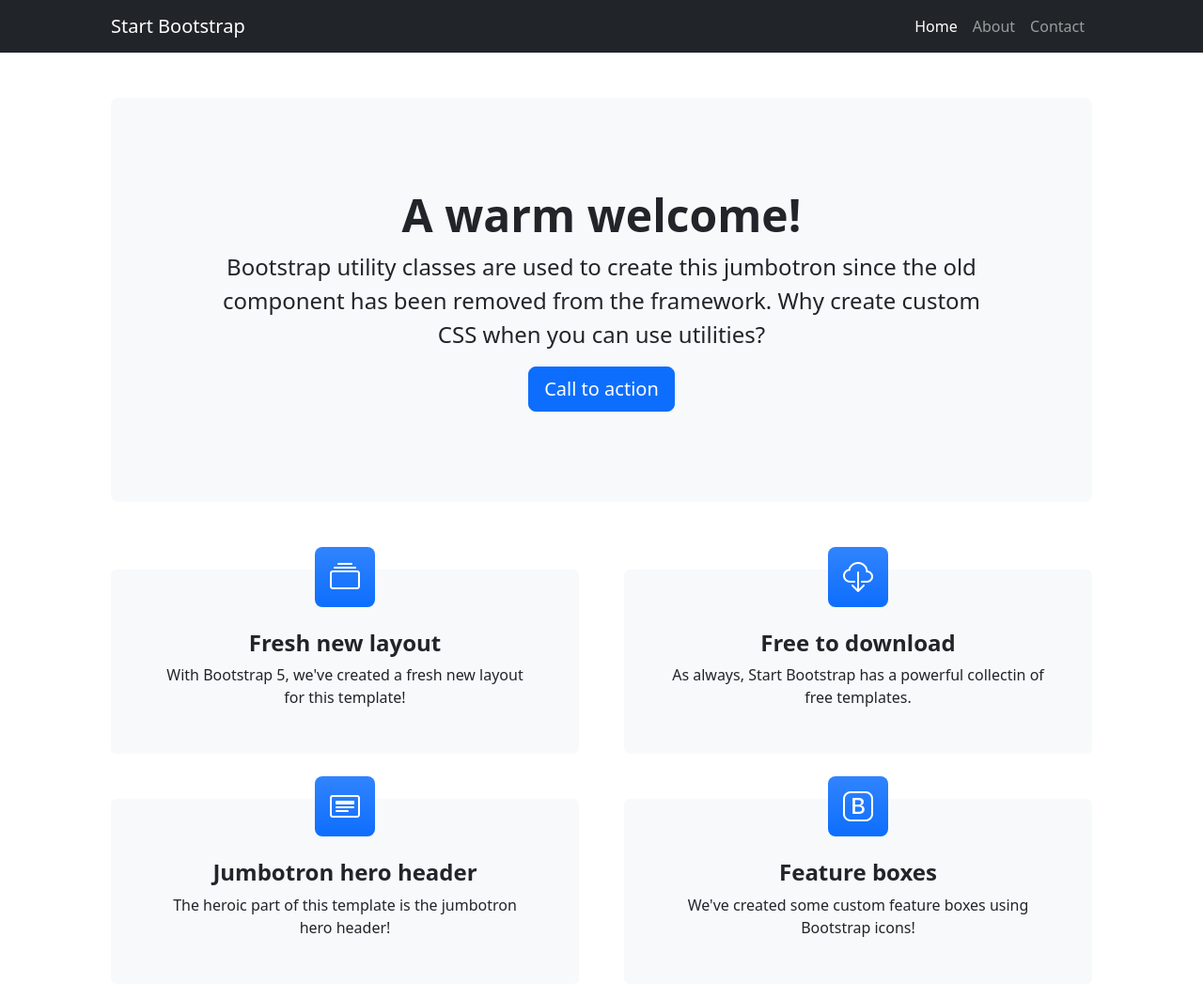
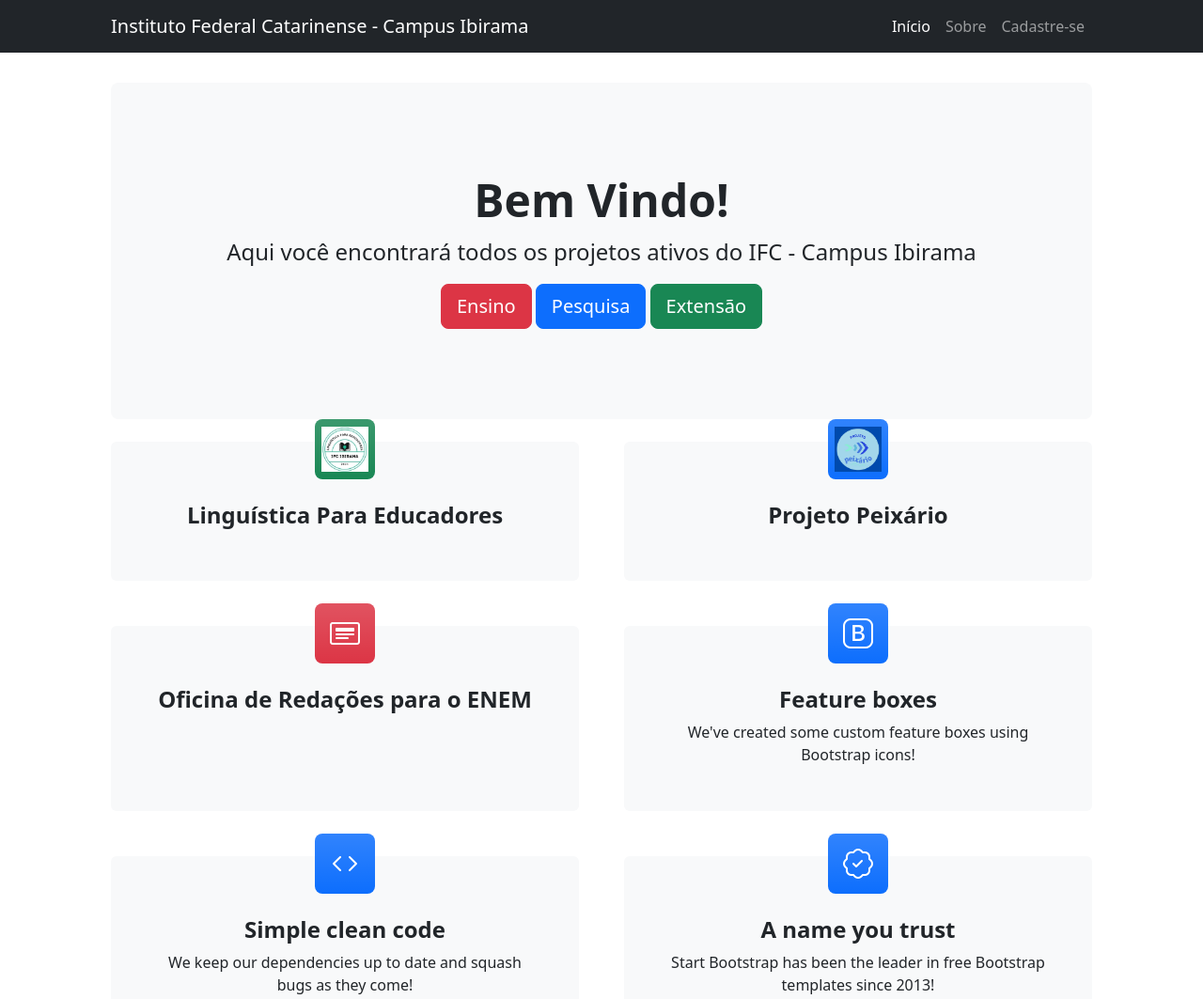
Before and after one commit to StartBootstrap/startbootstrap-heroic-features, a plain HTML site: page dist/index.html in a window 1280 px wide. Shown: the top 1063 px of the page at 94% size. Drawn offline with nearby package versions, Linux system fonts and the light colour scheme.

Commit message:
modifiquei a página inicial

```diff
--- a/dist/index.html
+++ b/dist/index.html
@@ -5,7 +5,7 @@
         <meta name="viewport" content="width=device-width, initial-scale=1, shrink-to-fit=no" />
         <meta name="description" content="" />
         <meta name="author" content="" />
-        <title>Heroic Features - Start Bootstrap Template</title>
+        <title> Projetos de Ensino, Pesquisa e Extensão do IFC - Campus Ibirama</title>
         <!-- Favicon-->
         <link rel="icon" type="image/x-icon" href="assets/favicon.ico" />
         <!-- Bootstrap icons-->
@@ -17,29 +17,33 @@
         <!-- Responsive navbar-->
         <nav class="navbar navbar-expand-lg navbar-dark bg-dark">
             <div class="container px-lg-5">
-                <a class="navbar-brand" href="#!">Start Bootstrap</a>
+                <a class="navbar-brand" href="#!">Instituto Federal Catarinense - Campus Ibirama</a>
                 <button class="navbar-toggler" type="button" data-bs-toggle="collapse" data-bs-target="#navbarSupportedContent" aria-controls="navbarSupportedContent" aria-expanded="false" aria-label="Toggle navigation"><span class="navbar-toggler-icon"></span></button>
                 <div class="collapse navbar-collapse" id="navbarSupportedContent">
                     <ul class="navbar-nav ms-auto mb-2 mb-lg-0">
-                        <li class="nav-item"><a class="nav-link active" aria-current="page" href="#!">Home</a></li>
-                        <li class="nav-item"><a class="nav-link" href="#!">About</a></li>
-                        <li class="nav-item"><a class="nav-link" href="#!">Contact</a></li>
+                        <li class="nav-item"><a class="nav-link active" aria-current="page" href="#!">Início</a></li>
+                        <li class="nav-item"><a class="nav-link" href="#!">Sobre</a></li>
+                        <li class="nav-item"><a class="nav-link" href="#!">Cadastre-se</a></li>
                     </ul>
                 </div>
             </div>
         </nav>
+
         <!-- Header-->
-        <header class="py-5">
+        <header class="py-3"></header>
             <div class="container px-lg-5">
                 <div class="p-4 p-lg-5 bg-light rounded-3 text-center">
                     <div class="m-4 m-lg-5">
-                        <h1 class="display-5 fw-bold">A warm welcome!</h1>
-                        <p class="fs-4">Bootstrap utility classes are used to create this jumbotron since the old component has been removed from the framework. Why create custom CSS when you can use utilities?</p>
-                        <a class="btn btn-primary btn-lg" href="#!">Call to action</a>
+                        <h1 class="display-5 fw-bold">Bem Vindo!</h1>
+                        <p class="fs-4">Aqui você encontrará todos os projetos ativos do IFC - Campus Ibirama </p>
+                        <a class="btn btn-danger btn-lg" href="#!">Ensino</a>
+                        <a class="btn btn-primary btn-lg" href="#!">Pesquisa</a>
+                        <a class="btn btn-success btn-lg" href="#!">Extensão</a>
                     </div>
                 </div>
             </div>
         </header>
+
         <!-- Page Content-->
         <section class="pt-4">
             <div class="container px-lg-5">
@@ -48,27 +52,27 @@
                     <div class="col-lg-6 col-xxl-4 mb-5">
                         <div class="card bg-light border-0 h-100">
                             <div class="card-body text-center p-4 p-lg-5 pt-0 pt-lg-0">
-                                <div class="feature bg-primary bg-gradient text-white rounded-3 mb-4 mt-n4"><i class="bi bi-collection"></i></div>
-                                <h2 class="fs-4 fw-bold">Fresh new layout</h2>
-                                <p class="mb-0">With Bootstrap 5, we've created a fresh new layout for this template!</p>
+                                <div class="feature bg-success bg-gradient text-white rounded-3 mb-4 mt-n4"><img src="icones/oficinaLinguistica.jpg" alt="Imagem" style="height: 3rem;"></div>
+                                <h2 class="fs-4 fw-bold">Linguística Para Educadores</h2>
+
                             </div>
                         </div>
                     </div>
                     <div class="col-lg-6 col-xxl-4 mb-5">
                         <div class="card bg-light border-0 h-100">
                             <div class="card-body text-center p-4 p-lg-5 pt-0 pt-lg-0">
-                                <div class="feature bg-primary bg-gradient text-white rounded-3 mb-4 mt-n4"><i class="bi bi-cloud-download"></i></div>
-                                <h2 class="fs-4 fw-bold">Free to download</h2>
-                                <p class="mb-0">As always, Start Bootstrap has a powerful collectin of free templates.</p>
+                                <div class="feature bg-primary bg-gradient text-white rounded-3 mb-4 mt-n4"> <img src="icones/peixario.jpg" alt="Imagem" style="height: 3rem;"></div>
+                                <h2 class="fs-4 fw-bold"> Projeto Peixário</h2>
+
                             </div>
                         </div>
                     </div>
                     <div class="col-lg-6 col-xxl-4 mb-5">
                         <div class="card bg-light border-0 h-100">
                             <div class="card-body text-center p-4 p-lg-5 pt-0 pt-lg-0">
-                                <div class="feature bg-primary bg-gradient text-white rounded-3 mb-4 mt-n4"><i class="bi bi-card-heading"></i></div>
-                                <h2 class="fs-4 fw-bold">Jumbotron hero header</h2>
-                                <p class="mb-0">The heroic part of this template is the jumbotron hero header!</p>
+                                <div class="feature bg-danger bg-gradient text-white rounded-3 mb-4 mt-n4"><i class="bi bi-card-heading"></i></div>
+                                <h2 class="fs-4 fw-bold">Oficina de Redações para o ENEM</h2>
+
                             </div>
                         </div>
                     </div>
```
Also changed, not shown: dist/css/styles.css, dist/icones/ifcLogo.jpeg (added), dist/icones/oficinaLinguistica.jpg (added), dist/icones/peixario.jpg (added).
